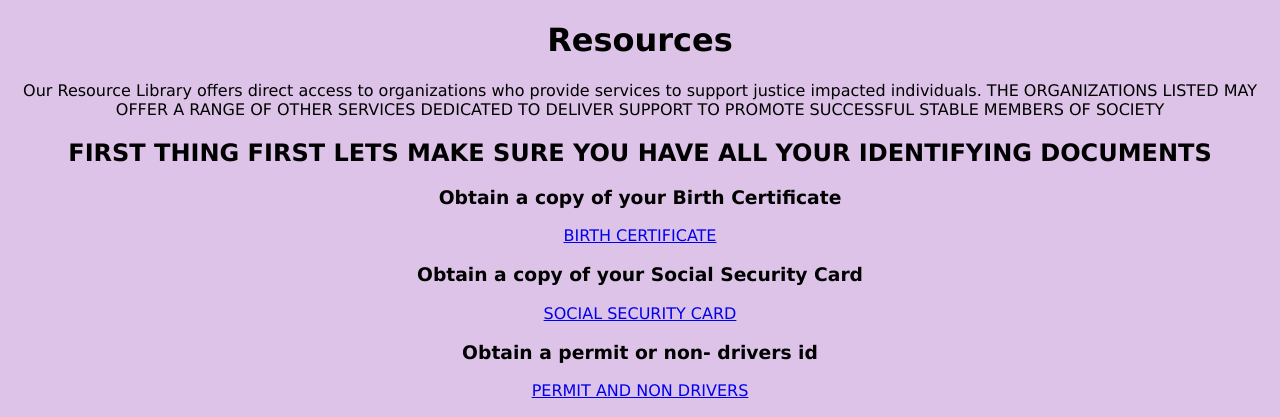
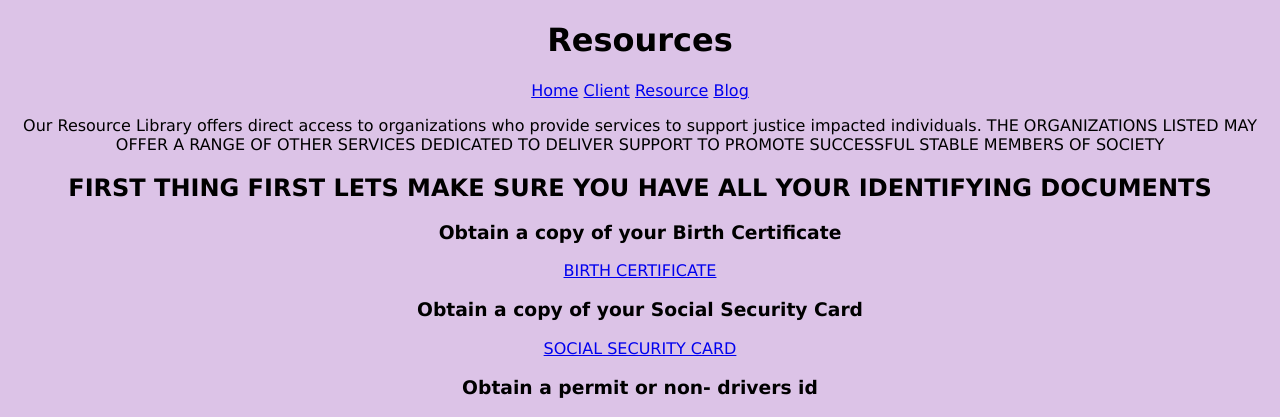
Before and after one commit to yahighness/s_a_p, a Django app: page /resource/ in a window 1280 px wide. Shown: the top 417 px of the page. Run offline with Django 3.2, Linux system fonts and the light colour scheme.

Commit message:
Adding buttons to resource

```diff
--- a/s_a_p/my_sap/templates/resource.html
+++ b/s_a_p/my_sap/templates/resource.html
@@ -31,6 +31,14 @@
 
 <body>
     <h1>Resources</h1>
+
+    <div class= "container">
+        <a href="{% url 'home' %}">Home</a>
+        <a href="{% url 'client' %}">Client</a>
+        <a href="{% url 'resource' %}">Resource</a>
+        <a href="{% url 'blog' %}">Blog</a>
+
+    </div>
     <div>
         <p>
             Our Resource Library offers direct access to organizations who provide services to support justice impacted  individuals. THE ORGANIZATIONS LISTED MAY OFFER A RANGE OF OTHER SERVICES DEDICATED TO DELIVER SUPPORT TO PROMOTE SUCCESSFUL STABLE MEMBERS OF SOCIETY
```
